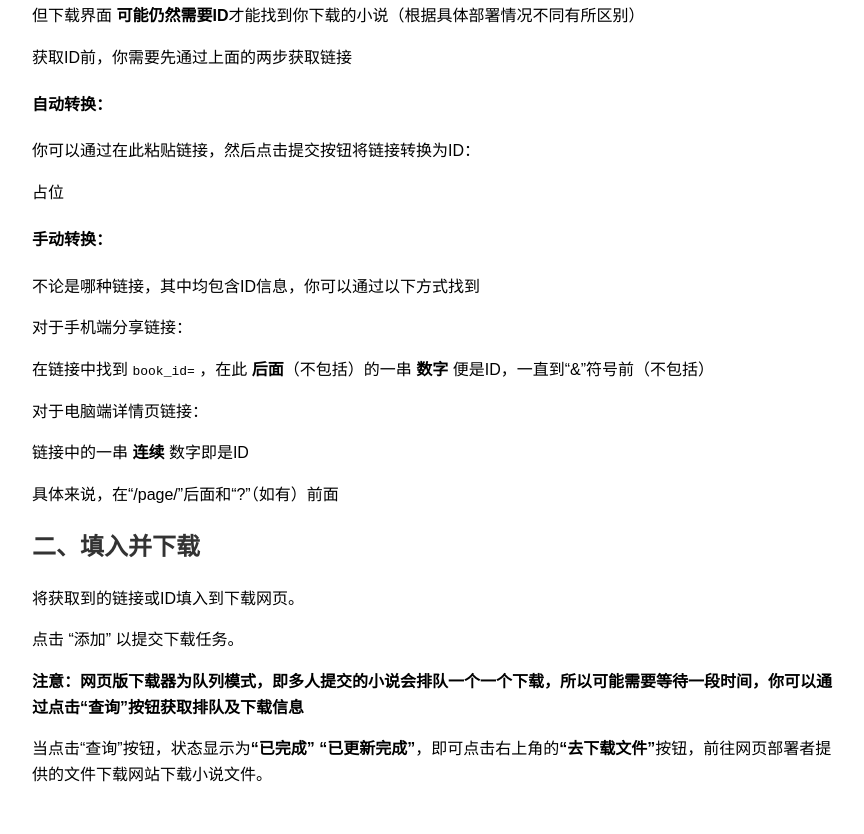
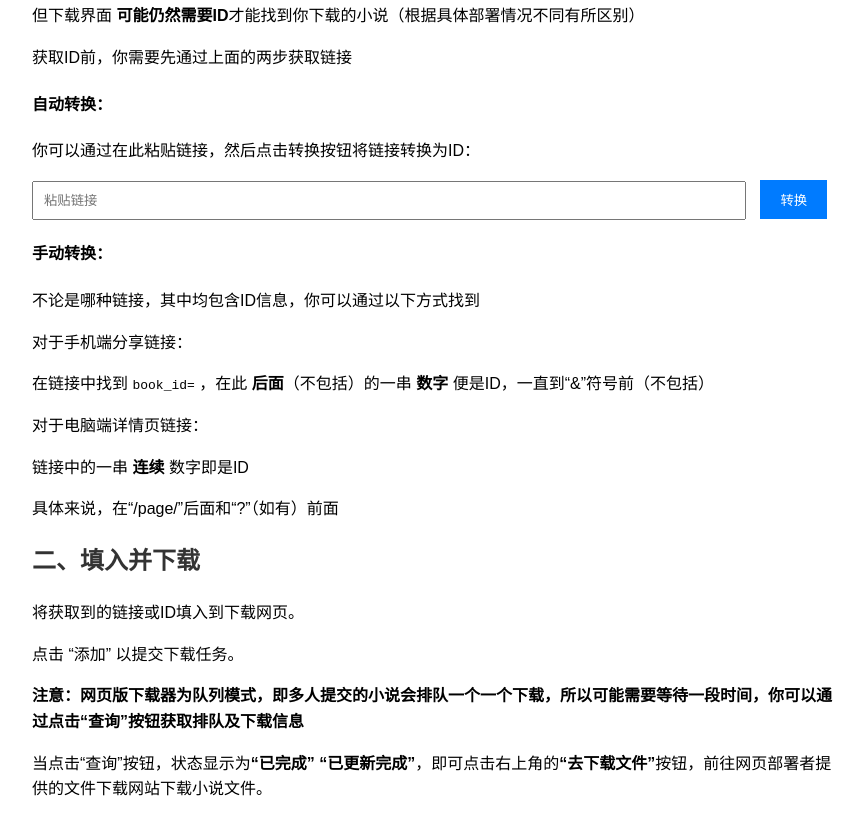
Before and after one commit to shing-yu/fanqie-downloader-api-v4, a plain HTML site: page web/help.html in a window 1280 px wide. Shown: the part 1095-1929 px from the top of the page, without its empty margins (208-1072 px from the left). Drawn offline with Linux system fonts and the light colour scheme.

Commit message:
docs: 为help界面新增转换ID功能

```diff
--- a/web/help.html
+++ b/web/help.html
@@ -38,6 +38,24 @@ a:hover {
     body {
         padding: 10px;
     }
+}
+
+#linkInput {
+    padding: 10px;
+    width: calc(100% - 110px); /* 考虑按钮的宽度 */
+    margin-right: 10px;
+}
+
+#convertButton {
+    padding: 10px 20px;
+    background-color: #007bff;
+    color: #fff;
+    border: none;
+    cursor: pointer;
+}
+
+#convertButton:hover {
+    background-color: #0056b3;
 }
 </style>
 </head>
@@ -114,8 +132,10 @@ a:hover {
     </p>
     <p>获取ID前，你需要先通过上面的两步获取链接</p>
     <h4 id="自动转换：">自动转换：</h4>
-    <p>你可以通过在此粘贴链接，然后点击提交按钮将链接转换为ID：</p>
-    <p>占位</p>
+    <p>你可以通过在此粘贴链接，然后点击转换按钮将链接转换为ID：</p>
+    <label for="linkInput"></label>
+    <input type="text" id="linkInput" placeholder="粘贴链接">
+    <button onclick="convertLink()" id="convertButton">转换</button>
     <h4 id="手动转换：">手动转换：</h4>
     <p>不论是哪种链接，其中均包含ID信息，你可以通过以下方式找到</p>
     <p>对于手机端分享链接：</p>
@@ -142,7 +162,39 @@ a:hover {
 </div>
 
 <script>
-// JavaScript for functionality can be added here
+function convertLink() {
+    let linkInput = document.getElementById("linkInput");
+    let link = linkInput.value;
+    let id;
+
+    if (/^\d+$/.test(link)) {
+        // 输入是纯数字，直接使用
+        id = link;
+    } else if (link.includes('fanqienovel.com/page')) {
+        // PC端目录页链接的ID提取
+        let desktopPattern = /page\/(\d+)/;
+        let desktopMatch = link.match(desktopPattern);
+        if (desktopMatch) {
+            id = desktopMatch[1];
+        } else {
+            id = "无法提取ID";
+        }
+    } else if (link.includes('changdunovel.com')) {
+        // 移动端分享链接的ID提取
+        let mobilePattern = /book_id=(\d+)/;
+        let mobileMatch = link.match(mobilePattern);
+        if (mobileMatch) {
+            id = mobileMatch[1];
+        } else {
+            id = "无法提取ID";
+        }
+    } else {
+        id = "无法识别的链接";
+    }
+
+    // 将提取的ID替换输入框中的内容
+    linkInput.value = id;
+}
 </script>
 
 </body>
```
